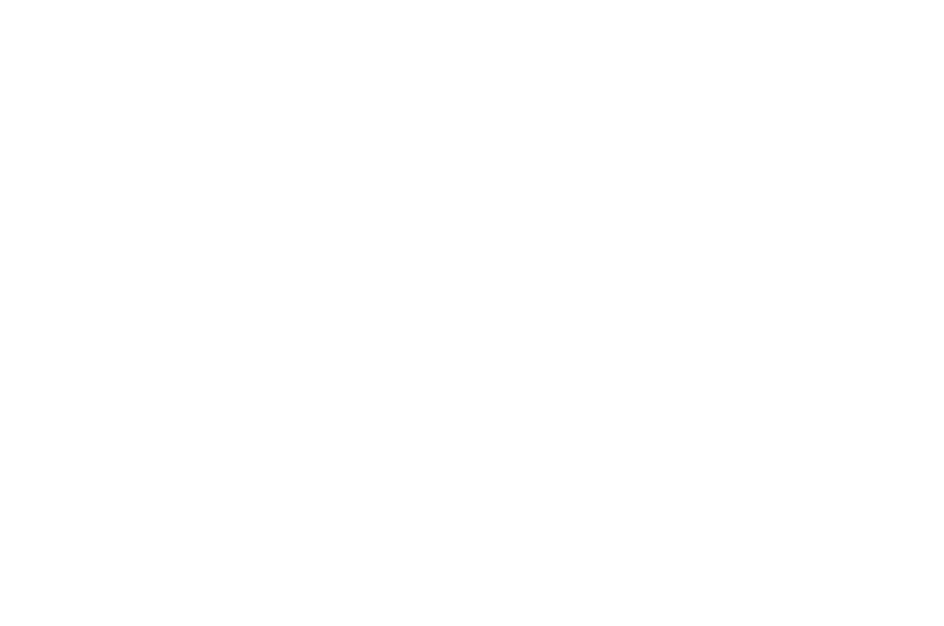
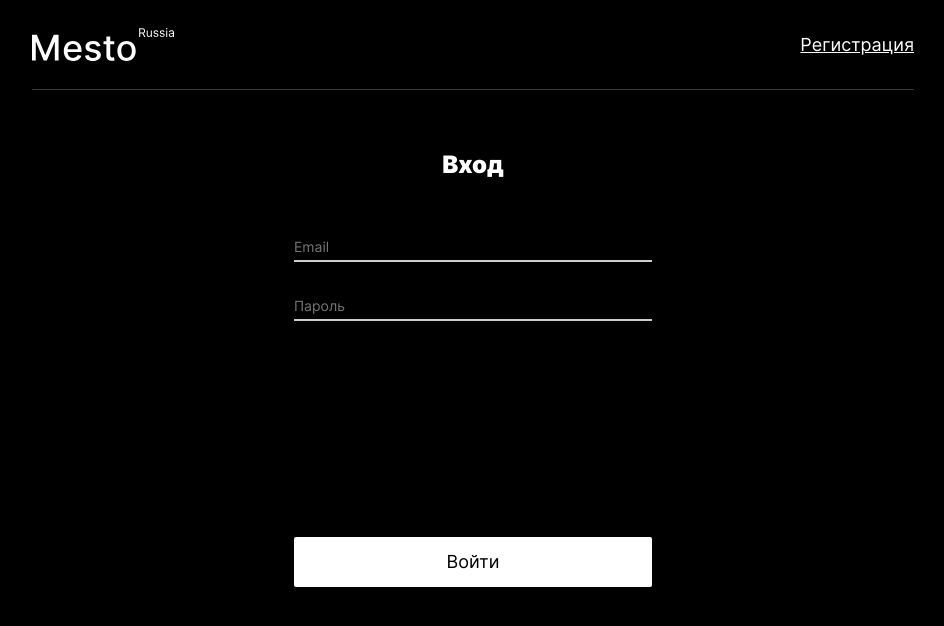
Before and after one commit to MarinaBrodiansky/react-mesto-auth, a React (Create React App) app: page /sign-in in a window 1280 px wide. Shown: the top 626 px of the page, without its empty margins (167-1111 px from the left). Built offline with nearby package versions, Linux system fonts and the light colour scheme.

Commit message:
правки ревью

```diff
--- a/package.json
+++ b/package.json
@@ -38,5 +38,8 @@
       "last 1 firefox version",
       "last 1 safari version"
     ]
+  },
+  "devDependencies": {
+    "gh-pages": "^5.0.0"
   }
 }
--- a/src/index.js
+++ b/src/index.js
@@ -9,7 +9,7 @@
 root.render(
   <React.StrictMode>
     <BrowserRouter
-    basename="react-mesto-auth">
+    basename="/">
       <App />
     </BrowserRouter>
   </React.StrictMode>
```
Also changed, not shown: 1 other file (tests, documents, lock files or other folders).
